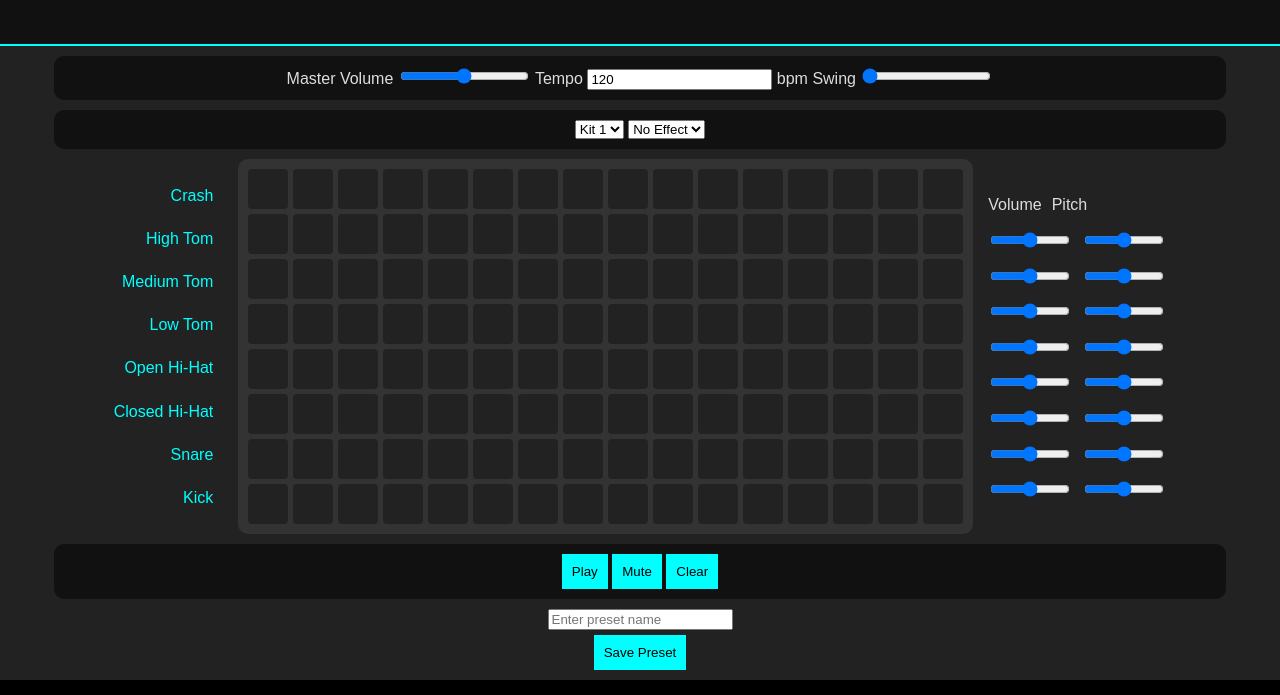
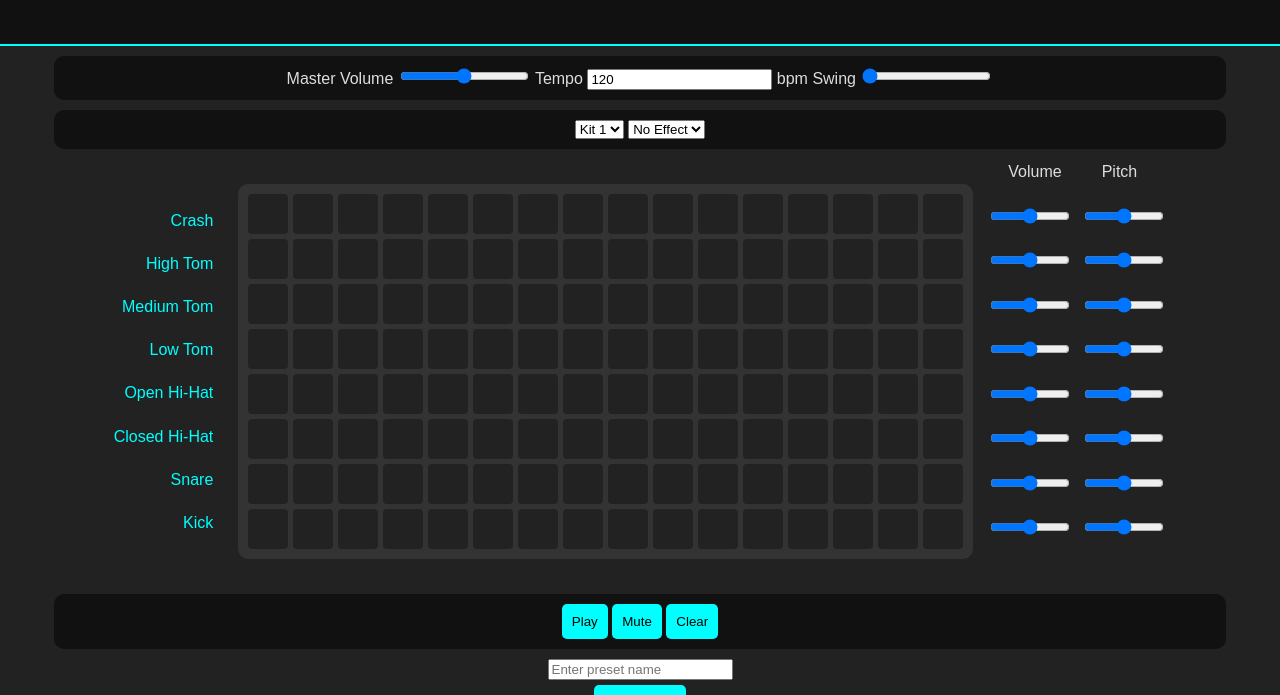
Before and after one commit to Symba-Drumz/Phase-1-Project., a plain HTML site: page index.html in a window 1280 px wide. Shown: the part 105-800 px from the top of the page. Drawn offline with Linux system fonts and the light colour scheme.

Commit message:
makes changes to volume and pitch faders in html and css

```diff
--- a/style.css
+++ b/style.css
@@ -86,7 +86,9 @@ header {
     display: flex;
     flex-direction: column;
     justify-content: space-between;
-    height: 320px;
+    height: 380px;
+    margin-bottom: 45px;
+    gap: 20px;
 }
 
 .fader-group {
@@ -94,6 +96,11 @@ header {
     align-items: center;
     gap: 10px;
     height: 40px;
+}
+.fader-group label:first-child {
+    margin-right: 30px;
+     margin-left: 20px;
+
 }
 
 .fader-group input[type="range"] {
@@ -126,6 +133,7 @@ button {
     padding: 10px;
     cursor: pointer;
     transition: background 0.2s;
+    border-radius: 5px;
 }
 
 button:hover {
```
